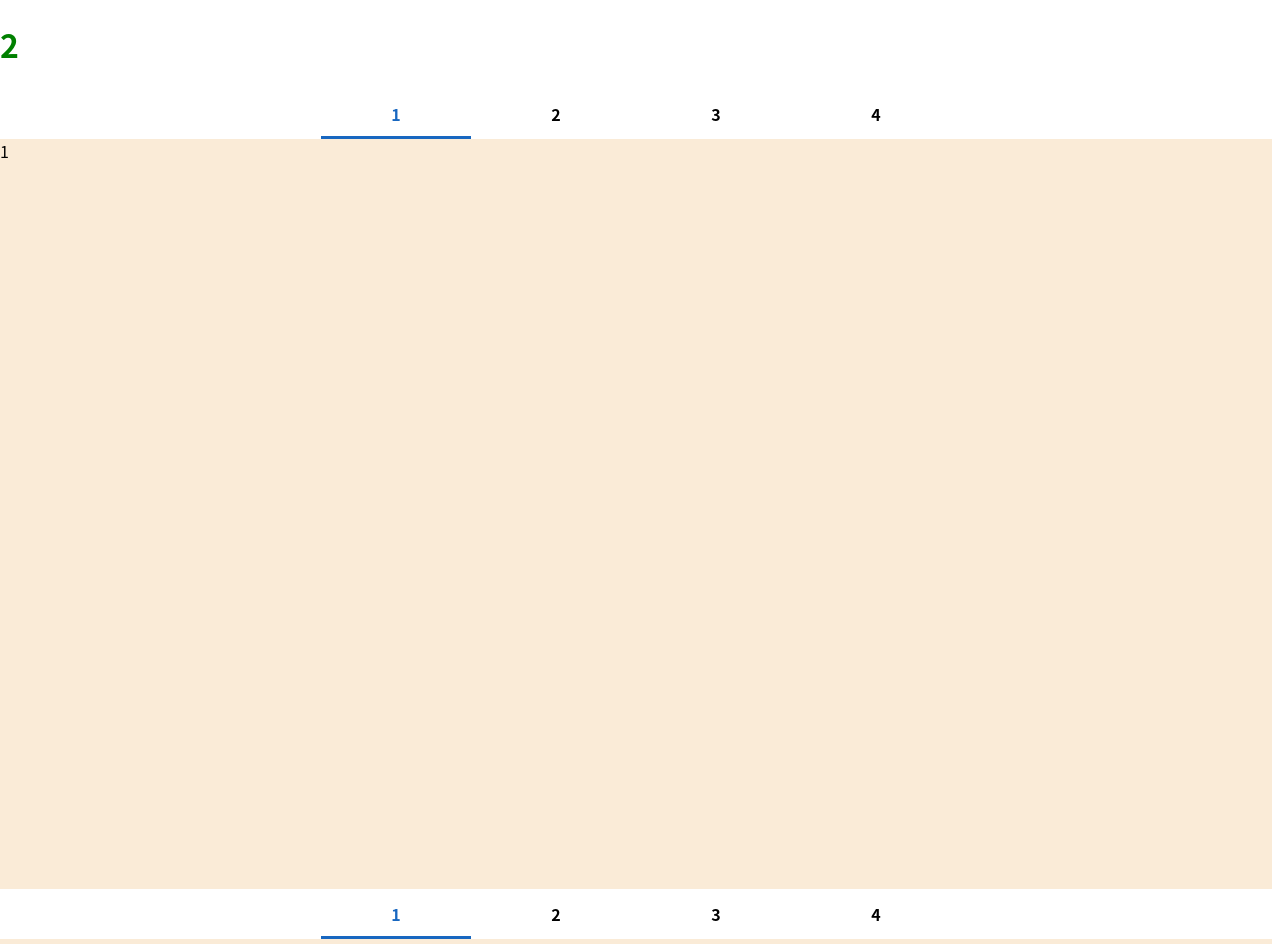
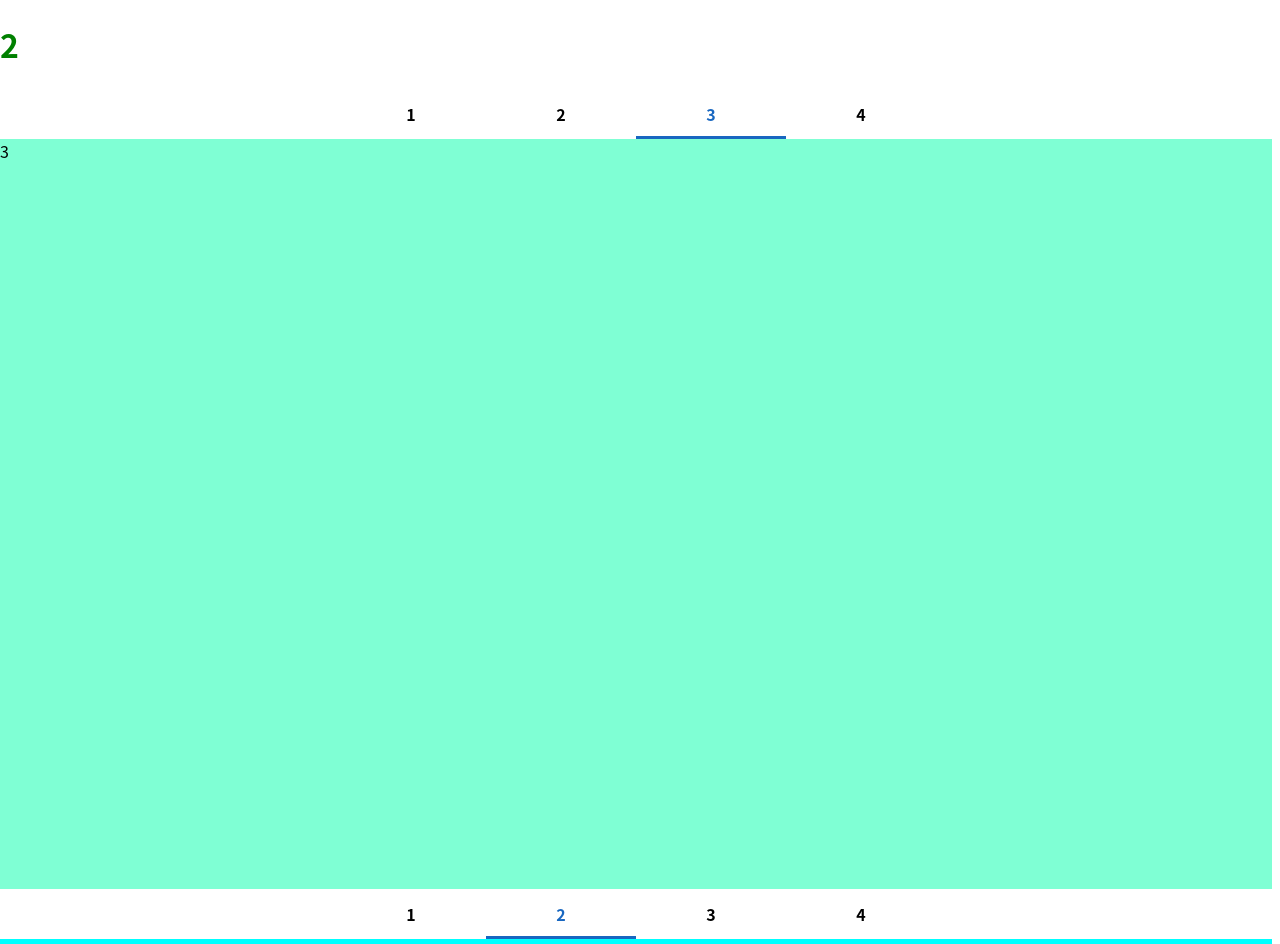
Before and after one commit to 0wew0-gh/html-widget, a website built with webpack: page src/pages/page2/index.html in a window 1280 px wide. Shown: the top 944 px of the page. Built offline with nearby package versions, Linux system fonts and the light colour scheme.

Commit message:
添加注释；调整细节

```diff
--- a/src/pages/page2/index.html
+++ b/src/pages/page2/index.html
@@ -9,12 +9,11 @@
     <h1><%= config.welcomeMessage %>2</h1>
     <div class="width-100vw height-100vh content" type="tabs">
       <div class="btn-group" type="btnGroup">
-        <div type="btnGroupItem" select tabID="GI1">1</div>
+        <div type="btnGroupItem" tabID="GI1">1</div>
         <div type="btnGroupItem" tabID="GI2">2</div>
-        <div type="btnGroupItem" tabID="GI3">3</div>
+        <div type="btnGroupItem" tabID="GI3" select>3</div>
         <div type="btnGroupItem" tabID="GI4">4</div>
-        <span class="select"></span>
-        <!-- 遮罩 -->
+        <!-- 此处没有选中标记 -->
       </div>
       <div type="tabsView">
         <div type="tab" tabID="GI1" style="background-color: antiquewhite">
@@ -27,12 +26,11 @@
     </div>
     <div class="width-100vw height-100vh content" type="tabs">
       <div class="btn-group" type="btnGroup">
-        <div type="btnGroupItem" select tabID="GIa1">1</div>
-        <div type="btnGroupItem" tabID="GIa2">2</div>
+        <div type="btnGroupItem" tabID="GIa1">1</div>
+        <div type="btnGroupItem" tabID="GIa2" select>2</div>
         <div type="btnGroupItem" tabID="GIa3">3</div>
         <div type="btnGroupItem" tabID="GIa4">4</div>
         <span class="select"></span>
-        <!-- 遮罩 -->
       </div>
       <div type="tabsView">
         <div type="tab" tabID="GIa1" style="background-color: antiquewhite">
--- a/src/pages/page2/style.css
+++ b/src/pages/page2/style.css
@@ -26,7 +26,7 @@ div[type="btnGroup"] {
   display: flex;
   flex-wrap: nowrap;
   justify-content: center;
-  gap: 10px;
+  gap: 0px; /* 按钮的间距 */
 }
 
 div[type="btnGroup"] div {
@@ -36,6 +36,7 @@ div[type="btnGroup"] div {
   line-height: var(--tool-bar-height);
   color: rgb(0, 0, 0);
   font-weight: 600;
+  cursor: pointer;
   background-color: #ffffff;
   text-align: center;
   z-index: 1;
@@ -54,20 +55,21 @@ div[type="btnGroup"] .select {
   bottom: 0;
   left: -150px;
   min-width: 150px;
-  height: 3px;
-  background-color: var(--btnGroup-select-color); /* 遮罩的背景色 */
-  transition: left ease; /* 平滑过渡效果 */
-  z-index: 2; /* 遮罩层位于按钮下方 */
-  pointer-events: none; /* 使遮罩不影响按钮的点击事件 */
+  height: 3px; /* 选择标识的高度 */
+  background-color: var(--btnGroup-select-color);
+  transition: left ease;
+  z-index: 2;
+  pointer-events: none;
 }
 
 div[type="tabsView"] {
   position: absolute;
   height: 100%;
   background-color: #1867c0;
+  transition: left ease; /* 平滑过渡效果 */
 }
 div[type="tabsView"] div[type="tab"] {
   height: 100%;
+  width: 100vw; /* 未加载完成前占满屏幕 */
   float: left;
-  transition: left ease; /* 平滑过渡效果 */
 }
--- a/src/pages/page2/tabs.ts
+++ b/src/pages/page2/tabs.ts
@@ -3,6 +3,7 @@ export class Tabs {
 
 
     constructor() {
+        // 获取Tabs主体
         const tabs = document.querySelectorAll('div[type="tabs"]');
         for (let i = 0; i < tabs.length; i++) {
             const tc = tabs[i];
@@ -10,7 +11,9 @@ export class Tabs {
         }
     }
 
+    // 初始化插件
     initTabs(tabs: HTMLDivElement) {
+        // 获取Tabs场景容器
         const tabsViews = tabs.querySelectorAll('div[type="tabsView"]');
         for (let i = 0; i < tabsViews.length; i++) {
             const tabsV = tabsViews[i] as HTMLDivElement;
@@ -18,6 +21,7 @@ export class Tabs {
             this.initTabView(tabsV as HTMLDivElement);
         }
 
+        // 获取按钮组
         const btnGroup = tabs.querySelectorAll('div[type="btnGroup"]');
         for (let i = 0; i < btnGroup.length; i++) {
             const btnG = btnGroup[i];
@@ -26,18 +30,25 @@ export class Tabs {
     }
 
 
+    // 初始化按钮组中的按钮
     initBtnGroupItems(btnGroup: HTMLDivElement) {
         const btnGroupItems = btnGroup.querySelectorAll('div[type="btnGroupItem"]');
+        // 获取选中标记
         var select = btnGroup.querySelector('.select') as HTMLSpanElement;
-        if (select == null) {
+        if (select == undefined || select == null) {
+            // 如果找不到，则创建一个
             select = document.createElement('span');
+            select.className = 'select';
             btnGroup.appendChild(select);
         }
         for (let i = 0; i < btnGroupItems.length; i++) {
             const btnGItem = btnGroupItems[i];
+            // 获取按钮的选中状态 为 null 则没有，为 空字符串 则有select属性当前按钮为按下状态
             const selected = btnGItem.getAttribute('select');
             if (selected != null) {
+                // 根据选中状态设置select的left值
                 select.style.left = (btnGItem as HTMLDivElement).offsetLeft + "px";
+                // 延迟一下在添加过度动画时间，以免从屏幕最左侧移动到选中按钮下，如需要此动画去掉setTimeout
                 const sto = setTimeout(() => {
                     select.style.transitionDuration = "300ms";
                     clearTimeout(sto);
@@ -52,6 +63,8 @@ export class Tabs {
                 tabsView.style.left = `-${tabDiv.offsetLeft}px`;
                 tabsView.style.transitionDuration = "300ms";
             }
+
+            // 添加点击事件
             btnGItem.addEventListener('click', (event) => {
                 const thisBtn = event.target as HTMLDivElement;
                 const selected = thisBtn.getAttribute('select');
@@ -67,7 +80,6 @@ export class Tabs {
                 thisBtn.setAttribute('select', '');
                 select.style.left = thisBtn.offsetLeft + 'px';
 
-
                 // 获取按钮设置的tabID
                 const tabID = thisBtn.getAttribute('tabID');
                 // 获取tabID对应的tab
@@ -78,6 +90,7 @@ export class Tabs {
         }
     }
 
+    // 初始化Tab场景
     initTabView(tabsView: HTMLDivElement) {
         const tabs = tabsView.querySelectorAll('div[type="tab"]');
         for (let i = 0; i < tabs.length; i++) {
```
